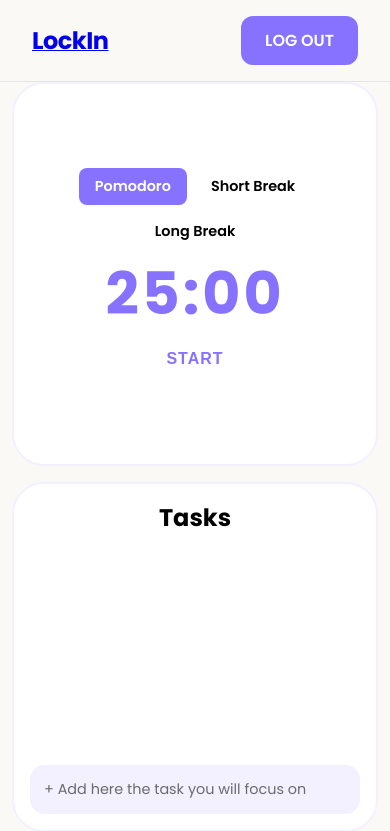
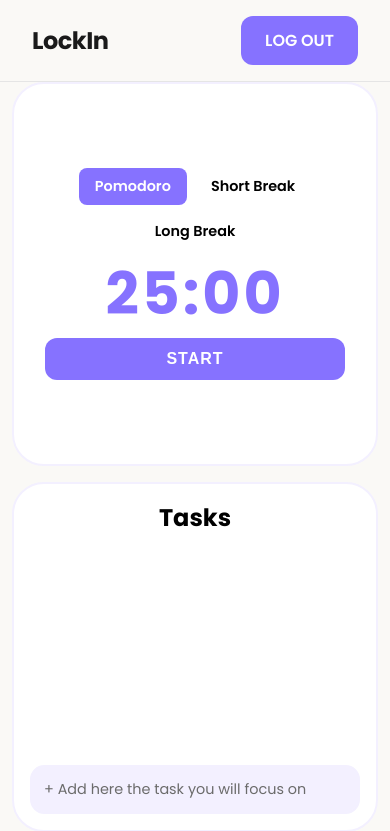
Before and after one commit to Klomegah/FinalProject_Klomegah, a PHP site: page /PomodoroPages/pomodoro.html in a window 390 px wide. Shown: the top 831 px of the page. Run offline with PHP 8.4, Linux system fonts and the light colour scheme.

Commit message:
style: adjust padding for improved layout and update button color scheme

```diff
--- a/FeynmanPages/feynmannotes.css
+++ b/FeynmanPages/feynmannotes.css
@@ -30,7 +30,8 @@ body {
     align-items: center;
     justify-content: center;
     padding: 2rem;
-    padding-top: 70px;
+    padding-top: 100px;
+    padding-bottom: 4rem;
 }
 
 /* App Navbar - Matching Landing Page Style */
@@ -271,7 +272,8 @@ button {
     }
 
     body {
-        padding-top: 80px;
+        padding-top: 100px;
+        padding-bottom: 3rem;
     }
 
     .container {
--- a/PomodoroPages/pomodoro.html
+++ b/PomodoroPages/pomodoro.html
@@ -13,7 +13,7 @@
     <!-- Navigation Bar -->
     <nav class="navbar">
         <div class="nav-container">
-            <a href="../LandingPages/landing.html" class="app-logo">
+            <a href="../LandingPages/landing.html" class="logo">
                 <span class="logo-text">LockIn</span>
             </a>
 
--- a/PomodoroPages/pomodorostyle.css
+++ b/PomodoroPages/pomodorostyle.css
@@ -216,8 +216,8 @@ body {
     border-radius: 12px;
     border: none;
     cursor: pointer;
-    color: var(--accent-color);
-    background-color: var(--base-color);
+    color: var(--base-color);
+    background-color: var(--accent-color);
     transition: all 0.3s cubic-bezier(0.4, 0, 0.2, 1);
     position: relative;
     overflow: hidden;
@@ -227,6 +227,7 @@ body {
 }
 
 #start-btn:hover {
+    background-color: var(--primary-purple-dark);
     transform: translateY(-2px);
 }
 
```
